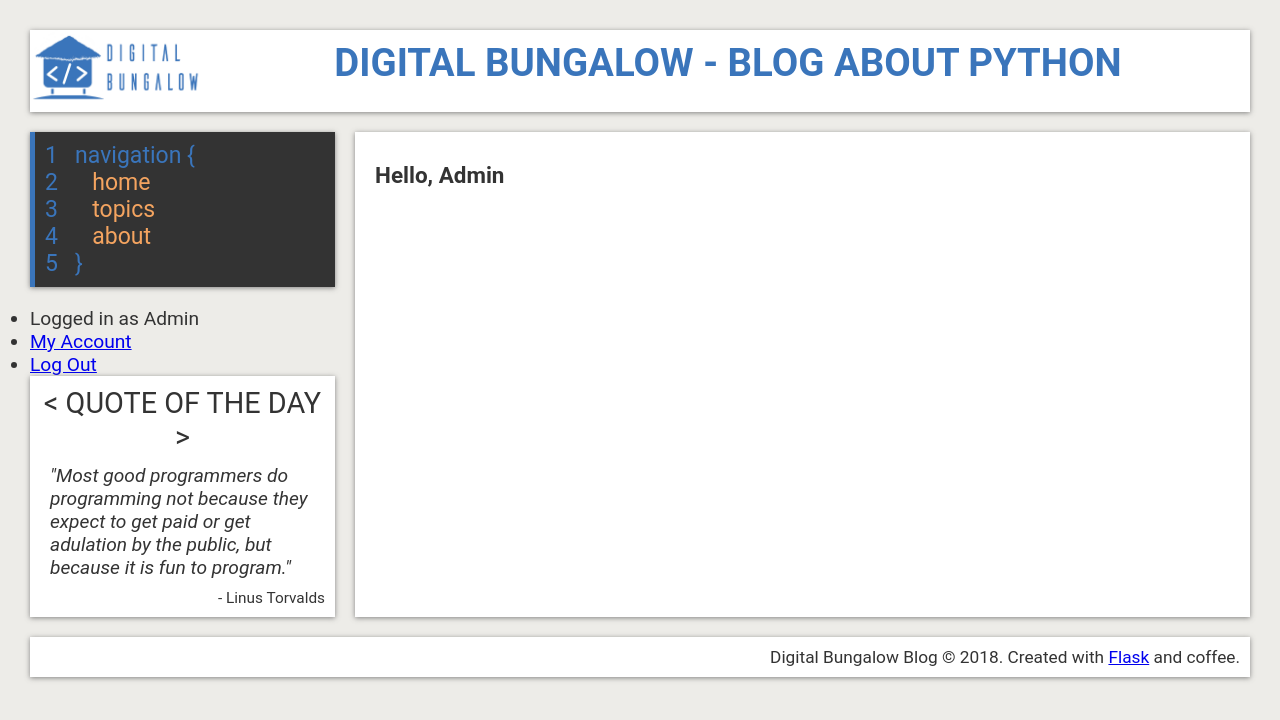
After one commit to denibulkashvili/flaskblog, a Flask app: page /account in a window 1280 px wide. The commit adds this page. Shown: the top 720 px of the page. Run offline with Flask 2, Linux system fonts and the light colour scheme; a user stored in the database is signed in; some libraries are stand-ins or nearby versions; some web fonts are replaced.

Commit message:
Added user authentification and logout functionality

```diff
--- a/flaskblog/routes.py
+++ b/flaskblog/routes.py
@@ -1,7 +1,8 @@
-from flask import render_template, url_for, flash, redirect
-from flaskblog import app
-from flaskblog.models import Topic, Post
+from flask import render_template, url_for, flash, redirect, request
+from flaskblog import app, db, bcrypt
+from flaskblog.models import Topic, Post, User
 from flaskblog.forms import RegistrationForm, LoginForm
+from flask_login import login_user, current_user, logout_user, login_required
 
 
 # Routes
@@ -29,21 +30,44 @@
     topic = Topic.query.filter_by(id=post.topic_id).first()
     return render_template('post.html', topic=topic, post=post)
 
+
 @app.route("/register", methods=['GET', 'POST'])
 def register():
+    if current_user.is_authenticated:
+        return redirect(url_for('home'))
     form = RegistrationForm()
     if form.validate_on_submit():
-        flash(f'Account created for {form.username.data}!', 'success')
-        return redirect(url_for('home'))
+        hashed_password = bcrypt.generate_password_hash(form.password.data).decode('utf-8')
+        user = User(username=form.username.data, email=form.email.data, password=hashed_password)
+        db.session.add(user)
+        db.session.commit()
+        flash('Your account has been created! You are now able to log in.', 'success')
+        return redirect(url_for('login'))
     return render_template('register.html', title='Register', form=form)
+
 
 @app.route("/login", methods=['GET', 'POST'])
 def login():
+    if current_user.is_authenticated:
+        return redirect(url_for('home'))
     form = LoginForm()
     if form.validate_on_submit():
-        if form.email.data == 'admin@blog.com' and form.password.data == 'password':
-            flash('You have been logged in', 'success')
-            return redirect(url_for('home'))
+        user = User.query.filter_by(email=form.email.data).first()
+        if user and bcrypt.check_password_hash(user.password, form.password.data):
+            login_user(user, remember=form.remember.data)
+            next_page = request.args.get('next')
+            return redirect(next_page) if next_page else redirect(url_for('home'))
         else:
-            flash('Login unsuccessful. Please check username and password', 'danger')
+            flash('Login Unsuccessful. Please check email and password', 'danger')
     return render_template('login.html', title='Log In', form=form)
+
+@app.route("/logout")
+def logout():
+    logout_user()
+    return redirect(url_for('home'))
+
+
+@app.route("/account")
+@login_required
+def account():
+    return render_template('account.html', title="Account")
--- /dev/null
+++ b/flaskblog/templates/account.html
@@ -0,0 +1,12 @@
+{% extends "layout.html" %}
+{% block content %}
+
+    <article class="account">
+
+      <section class="account-info">
+        <h3>Hello, {{ current_user.username}}</h3>
+      </section>
+
+    </article> <!-- /account -->
+
+{% endblock content %}
--- a/flaskblog/templates/layout.html
+++ b/flaskblog/templates/layout.html
@@ -61,8 +61,14 @@
 
       <div class="log-reg">
         <ul>
-          <li><a href="{{ url_for('register')}}">Register</a></li>
-          <li><a href="{{ url_for('login')}}">Log In</a></li>
+          {% if current_user.is_authenticated %}
+            <li>Logged in as {{ current_user.username }}</li>
+            <li><a href="{{ url_for('account')}}">My Account</a></li>
+            <li><a href="{{ url_for('logout')}}">Log Out</a></li>
+          {% else %}
+            <li><a href="{{ url_for('register')}}">Register</a></li>
+            <li><a href="{{ url_for('login')}}">Log In</a></li>
+          {% endif %}
         </ul>
       </div>
 
```
Also changed, not shown: flaskblog/__init__.py (+6 -2 lines), flaskblog/forms.py (+14 -1 lines), flaskblog/models.py (+17 -2 lines), flaskblog/site-db-backup.db (added), flaskblog/site.db.
